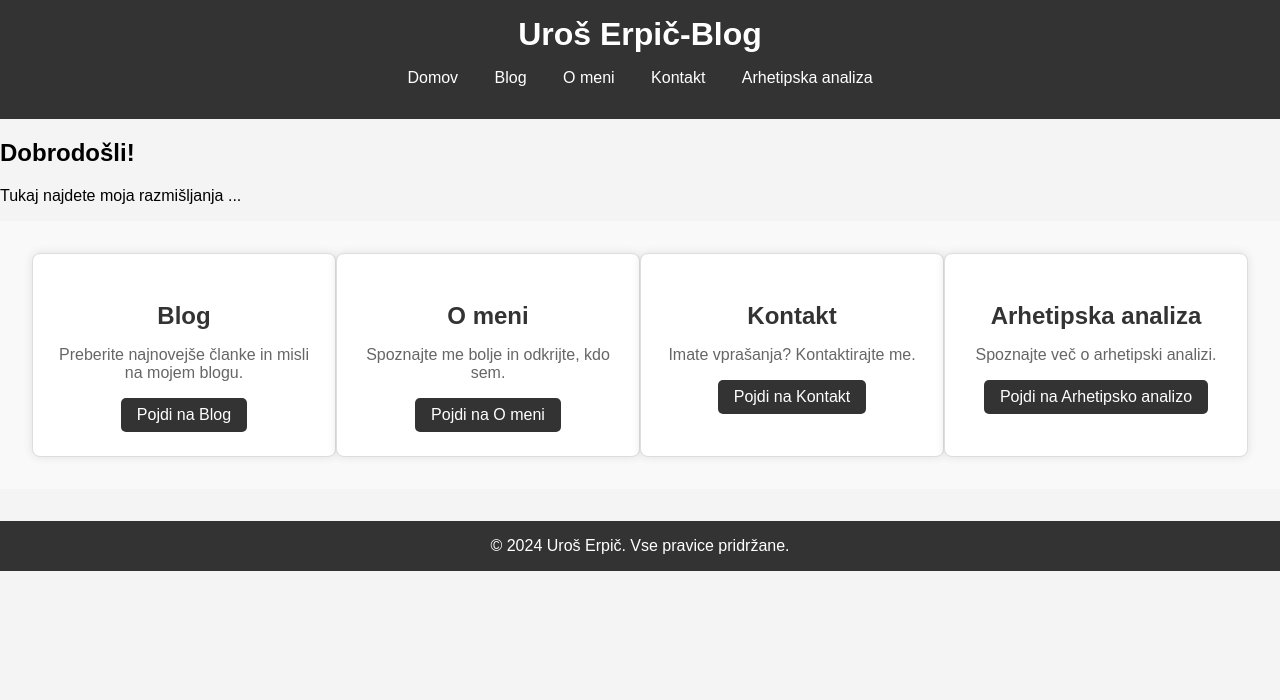
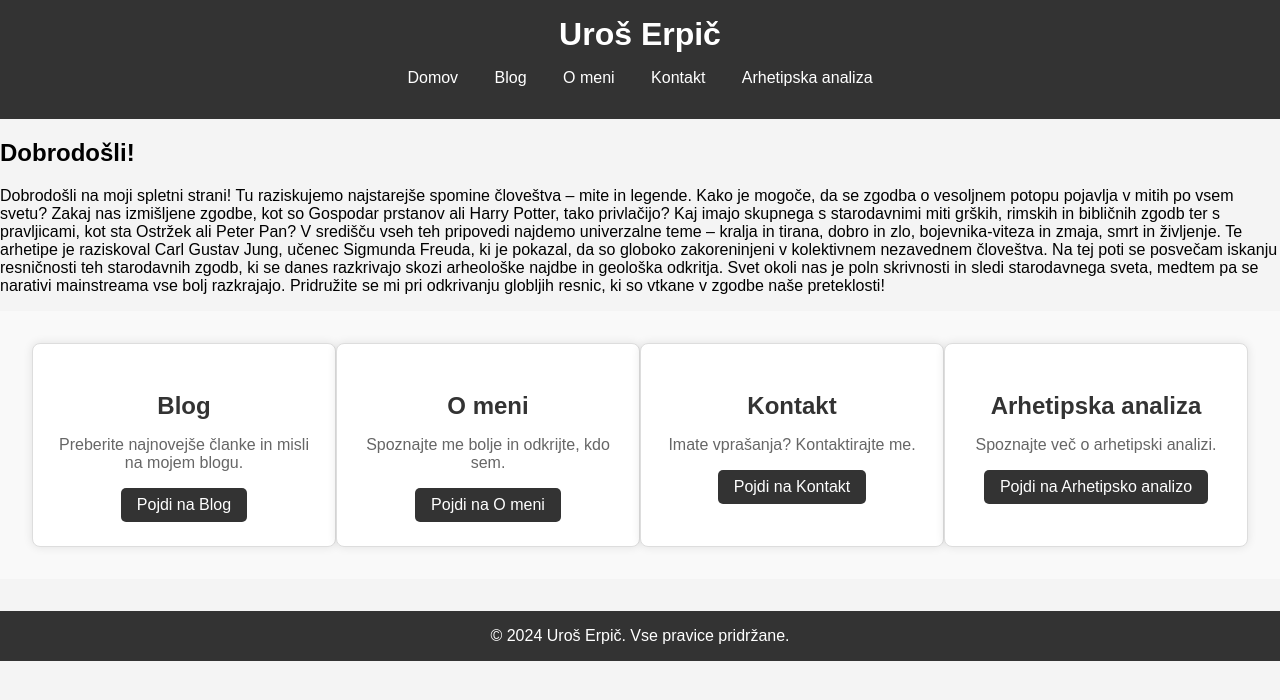
Before and after one commit to Erpa9/Uro-Erpi-, a plain HTML site: page index.html in a window 1280 px wide. Drawn offline with Linux system fonts and the light colour scheme.

Commit message:
index.html

```diff
--- a/index.html
+++ b/index.html
@@ -9,7 +9,7 @@
 <body>
     <!-- Navigacija -->
     <header>
-        <h1>Uroš Erpič-Blog</h1>
+        <h1>Uroš Erpič</h1>
         <nav>
             <ul>
                 <li><a href="index.html">Domov</a></li>
@@ -26,7 +26,13 @@
     <section id="domov">
         <h2>Dobrodošli!</h2>
         <p>
-            Tukaj najdete moja razmišljanja ...
+          Dobrodošli na moji spletni strani!
+
+Tu raziskujemo najstarejše spomine človeštva – mite in legende. Kako je mogoče, da se zgodba o vesoljnem potopu pojavlja v mitih po vsem svetu? Zakaj nas izmišljene zgodbe, kot so Gospodar prstanov ali Harry Potter, tako privlačijo? Kaj imajo skupnega s starodavnimi miti grških, rimskih in bibličnih zgodb ter s pravljicami, kot sta Ostržek ali Peter Pan? V središču vseh teh pripovedi najdemo univerzalne teme – kralja in tirana, dobro in zlo, bojevnika-viteza in zmaja, smrt in življenje.
+
+Te arhetipe je raziskoval Carl Gustav Jung, učenec Sigmunda Freuda, ki je pokazal, da so globoko zakoreninjeni v kolektivnem nezavednem človeštva.
+
+Na tej poti se posvečam iskanju resničnosti teh starodavnih zgodb, ki se danes razkrivajo skozi arheološke najdbe in geološka odkritja. Svet okoli nas je poln skrivnosti in sledi starodavnega sveta, medtem pa se narativi mainstreama vse bolj razkrajajo. Pridružite se mi pri odkrivanju globljih resnic, ki so vtkane v zgodbe naše preteklosti!
         </p>
     </section>
 
```
